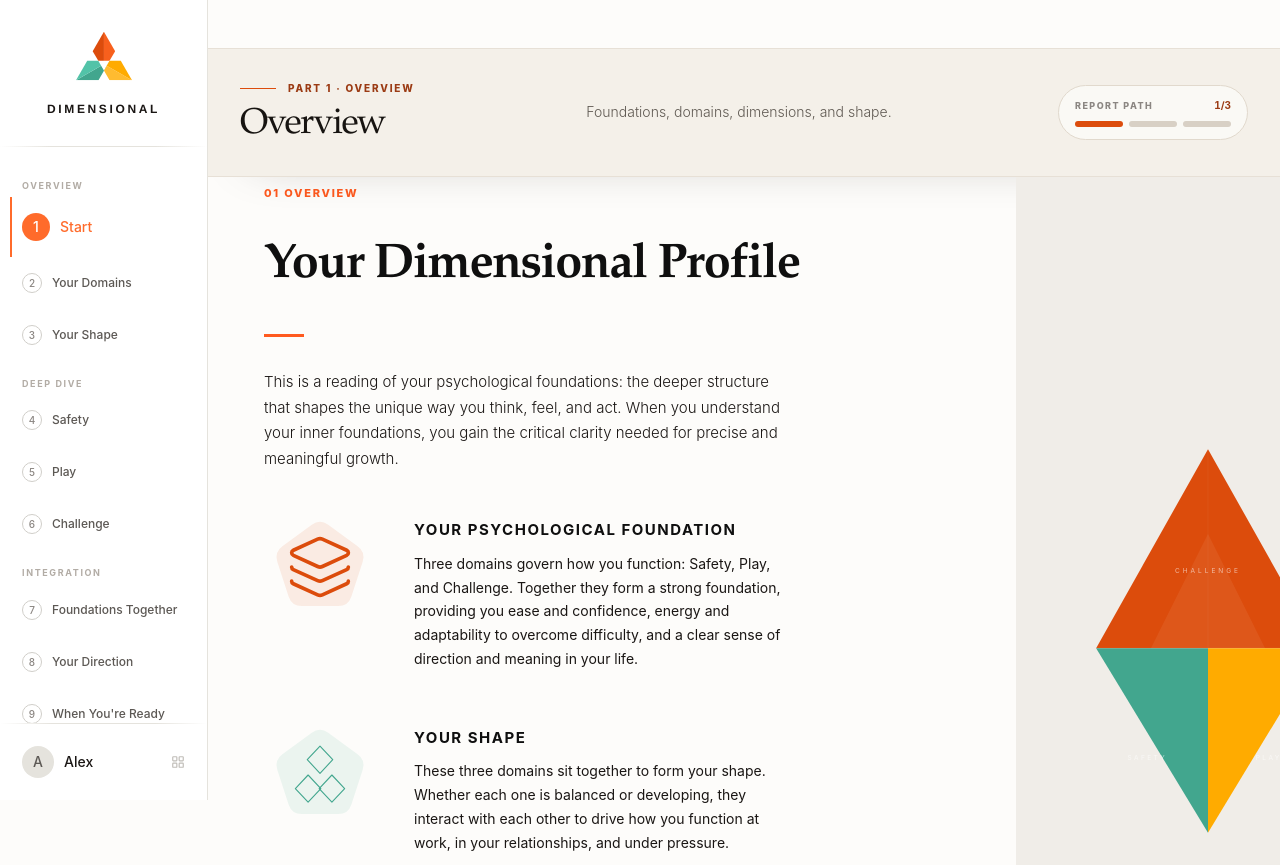
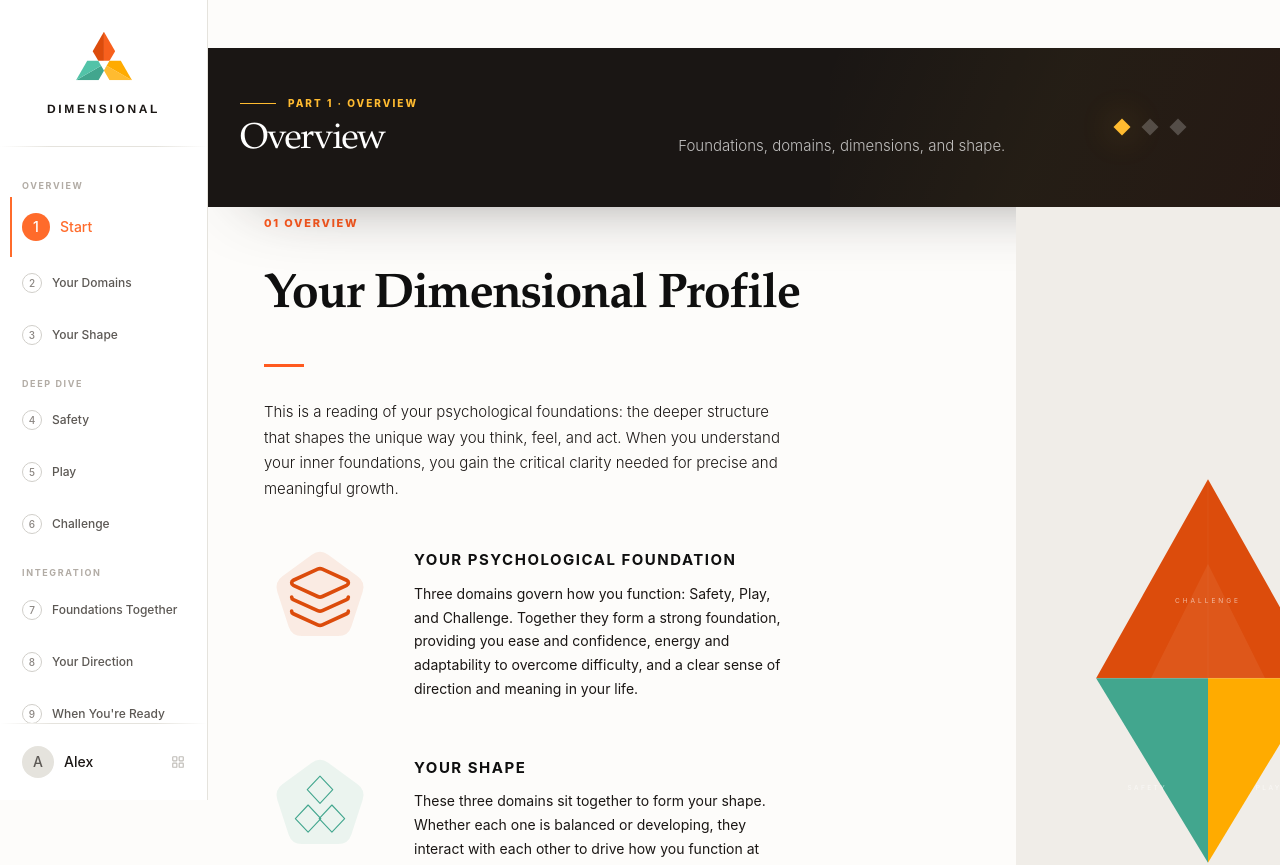
Before and after one commit to neurokrystal/report-design, a React (Vite) app: page / in a window 1280 px wide. Shown: the top 865 px of the page. Built offline with nearby package versions, Linux system fonts and the light colour scheme.

Commit message:
Refine editorial report visuals

```diff
--- a/src/app/App.tsx
+++ b/src/app/App.tsx
@@ -126,16 +126,34 @@ function PartDivider({
   body: string;
   className?: string;
 }) {
-  const steps = ['Overview', 'Deep dive', 'Integration'];
+  const steps = [1, 2, 3];
   return (
     <section
-      className={`relative left-1/2 w-screen -translate-x-1/2 border-y border-[#E7E0D6] bg-[#F4F0E9] px-4 py-8 shadow-[0_22px_52px_-48px_rgba(26,22,20,0.42)] md:w-[calc(100vw-13rem)] md:px-8 ${className}`}
+      className={`relative left-1/2 w-screen -translate-x-1/2 overflow-hidden bg-[#1A1614] px-4 py-12 text-white shadow-[0_28px_76px_-54px_rgba(26,22,20,0.78)] md:w-[calc(100vw-13rem)] md:px-8 ${className}`}
     >
-      <div className="mx-auto grid max-w-5xl gap-6 md:grid-cols-[0.72fr_1fr_auto] md:items-center">
+      <div
+        className="absolute inset-y-0 right-0 w-[42%] opacity-45"
+        style={{
+          background: 'linear-gradient(112deg, transparent 0%, rgba(255,187,48,0.10) 48%, rgba(220,76,12,0.13) 100%)',
+        }}
+      />
+      <div className="absolute right-[9%] top-1/2 hidden -translate-y-1/2 items-center gap-4 md:flex" aria-hidden="true">
+        {steps.map(item => (
+          <span
+            key={item}
+            className="block h-3 w-3 rotate-45"
+            style={{
+              backgroundColor: item === step ? '#FFBB30' : 'rgba(255,255,255,0.22)',
+              boxShadow: item === step ? '0 0 34px rgba(255,187,48,0.45)' : undefined,
+            }}
+          />
+        ))}
+      </div>
+      <div className="relative mx-auto grid max-w-5xl gap-7 md:grid-cols-[0.72fr_1fr] md:items-end">
         <div>
           <div className="mb-3 flex items-center gap-3">
-            <span className="h-px w-9 bg-[#DC4C0C]" />
-            <p className="text-[10px] font-extrabold uppercase tracking-[0.18em] text-[#9B3B14]">
+            <span className="h-px w-9 bg-[#FFBB30]" />
+            <p className="text-[10px] font-extrabold uppercase tracking-[0.2em] text-[#FFBB30]">
               {part} · {label}
             </p>
           </div>
@@ -145,33 +163,15 @@ function PartDivider({
               fontSize: 'clamp(1.75rem, 2.8vw, 2.55rem)',
               lineHeight: 1,
               letterSpacing: '-0.04em',
-              color: '#171411',
+              color: '#FFFFFF',
             }}
           >
             {title}
           </h2>
         </div>
-        <p className="max-w-xl text-[14px] leading-relaxed text-[#5F5952]" style={{ fontWeight: 300 }}>
+        <p className="max-w-xl text-[15px] leading-relaxed text-white/72" style={{ fontWeight: 300 }}>
           {body}
         </p>
-        <div className="min-w-[190px] rounded-full border border-[#E1D9CD] bg-[#FDFCFA]/72 px-4 py-3">
-          <div className="mb-2 flex items-center justify-between gap-3">
-            <span className="text-[9px] font-extrabold uppercase tracking-[0.16em] text-[#8B8682]">Report path</span>
-            <span className="text-[10px] font-bold tabular-nums text-[#9B3B14]">{step}/3</span>
-          </div>
-          <div className="grid grid-cols-3 gap-1.5" aria-label={`${part} of 3`}>
-            {steps.map((name, index) => {
-              const active = index + 1 <= step;
-              return (
-                <span
-                  key={name}
-                  className="h-1.5 rounded-full"
-                  style={{ backgroundColor: active ? '#DC4C0C' : '#D8D0C5' }}
-                />
-              );
-            })}
-          </div>
-        </div>
       </div>
     </section>
   );
--- a/src/app/components/DomainSection.tsx
+++ b/src/app/components/DomainSection.tsx
@@ -905,11 +905,17 @@ function SafetyLevelReflection({ domain, color, tint }: { domain: 'Safety' | 'Pl
         ))}
       </div>
       <div
-        className="mx-auto max-w-4xl overflow-hidden rounded-[32px] p-6 text-white shadow-[0_28px_72px_-54px_rgba(26,22,20,0.72)] md:p-8"
+        className="relative mx-auto max-w-4xl overflow-hidden rounded-[34px] border border-white/70 p-6 shadow-[0_30px_78px_-58px_rgba(26,22,20,0.55)] md:p-8"
         style={{
-          background: `linear-gradient(135deg, #1A1614 0%, #211A16 48%, ${color} 160%)`,
+          background: `linear-gradient(135deg, ${tint} 0%, #FFF6EA 52%, #FDFCFA 100%)`,
         }}
       >
+        <div
+          className="absolute inset-0 opacity-80"
+          style={{
+            background: `radial-gradient(circle at 24% 18%, ${color}30, transparent 34%), radial-gradient(circle at 78% 24%, rgba(216,138,53,0.24), transparent 32%), radial-gradient(circle at 48% 110%, rgba(255,255,255,0.86), transparent 52%)`,
+          }}
+        />
         <div className="grid gap-8 md:grid-cols-[1fr_auto_1fr] md:gap-0">
           <ReflectionColumn
             title="How you see yourself"
@@ -917,7 +923,7 @@ function SafetyLevelReflection({ domain, color, tint }: { domain: 'Safety' | 'Pl
             color={color}
             Icon={Check}
           />
-          <div className="hidden w-px bg-white/14 md:block" />
+          <div className="relative hidden w-px bg-[#D8D0C5]/80 md:block" />
           <ReflectionColumn
             title="How others see you"
             points={data.othersPoints}
@@ -940,21 +946,19 @@ function ReflectionColumn({ title, points, color, Icon }: {
     <motion.div
       whileHover={{ y: -3 }}
       transition={{ duration: 0.28, ease: [0.16, 1, 0.3, 1] }}
-      className="px-2 text-center md:px-8"
+      className="relative px-2 text-center md:px-8"
     >
-      <div className="mx-auto grid h-14 w-14 place-items-center rounded-full bg-white/10 ring-1 ring-white/18" style={{ color }}>
+      <div className="mx-auto grid h-14 w-14 place-items-center rounded-full bg-white/82 shadow-[0_16px_30px_-24px_rgba(26,22,20,0.48)] ring-1 ring-white" style={{ color }}>
         <Icon size={23} strokeWidth={2.25} />
       </div>
-      <p className="mt-5 text-[10px] font-extrabold uppercase tracking-[0.18em]" style={{ color }}>
+      <p className="mt-5 text-[10px] font-extrabold uppercase tracking-[0.18em]" style={{ color: contrastText(color) }}>
         {title}
       </p>
       <div className="mt-7 grid gap-3">
         {points.map(point => (
-          <div key={point} className="rounded-full bg-white/[0.075] px-5 py-3 ring-1 ring-white/10">
-            <span className="text-[24px] leading-tight text-white" style={{ fontFamily: SERIF }}>
-              {point}
-            </span>
-          </div>
+          <p key={point} className="text-[25px] leading-tight text-[#15110F]" style={{ fontFamily: SERIF }}>
+            {point}
+          </p>
         ))}
       </div>
     </motion.div>
--- a/src/app/components/YourShape.tsx
+++ b/src/app/components/YourShape.tsx
@@ -6,21 +6,6 @@ import { DOMAIN_HEX_OUTLINES } from '../data/symbolFillPaths';
 const SERIF = '"Iowan Old Style", "Palatino Linotype", "Book Antiqua", Georgia, serif';
 const NAV_ORANGE = '#FF5A1F';
 const CHALLENGE = '#DC4C0C';
-
-const observations = [
-  {
-    body: 'Challenge sits at the top.',
-    color: CHALLENGE,
-  },
-  {
-    body: 'Safety and Play are running low beneath it.',
-    color: '#AAA399',
-  },
-  {
-    body: 'The result is a powerful peak with a fragile base.',
-    color: '#AAA399',
-  },
-];
 
 const shapeSlides = [
   {
@@ -109,42 +94,26 @@ export function YourShape() {
         <div className="mb-7 h-[3px] w-10" style={{ backgroundColor: NAV_ORANGE }} />
       </header>
 
-      <section className="grid gap-10 lg:grid-cols-[0.9fr_1.1fr] lg:items-center">
-        <div className="space-y-6">
+      <section className="grid gap-10 lg:grid-cols-[0.78fr_1.22fr] lg:items-center">
+        <div>
           <h2
             style={{
               fontFamily: SERIF,
-              fontSize: 'clamp(1.65rem, 2.65vw, 2.25rem)',
+              fontSize: 'clamp(1.85rem, 3vw, 2.7rem)',
               fontWeight: 600,
               color: '#0F0F0F',
               letterSpacing: '-0.035em',
-              lineHeight: 1.1,
+              lineHeight: 1.04,
             }}
           >
             Together, your domains form a Sharp Peak.
           </h2>
-          <div className="grid gap-3">
-            {observations.map((point, index) => {
-              return (
-              <motion.div
-                key={point.body}
-                className="group flex items-center gap-4 rounded-[18px] bg-[#F7F4EE] px-5 py-4 transition-colors hover:bg-[#F0EBE1]"
-                initial={{ opacity: 0, x: -10 }}
-                whileInView={{ opacity: 1, x: 0 }}
-                viewport={{ once: true, amount: 0.55 }}
-                transition={{ duration: 0.35, delay: index * 0.06 }}
-              >
-                <span className="h-2.5 w-2.5 shrink-0 rounded-full" style={{ backgroundColor: point.color }} />
-                <span className="text-[18px] leading-snug text-[#1A1614]" style={{ fontWeight: 300 }}>
-                  {point.body}
-                </span>
-              </motion.div>
-              );
-            })}
-          </div>
+          <p className="mt-6 max-w-md text-[18px] leading-relaxed text-[#4D4945]" style={{ fontWeight: 300 }}>
+            Challenge rises as the apex of the profile, while Safety and Play form a quieter base beneath it.
+          </p>
         </div>
 
-        <div className="flex justify-center lg:justify-end">
+        <div className="flex justify-center lg:justify-center">
           <ShapeGraphic />
         </div>
       </section>
@@ -223,15 +192,17 @@ export function YourShape() {
 
 function ShapeGraphic() {
   return (
-    <div className="relative w-full max-w-[580px]">
+    <div className="relative w-full max-w-[700px]">
       <motion.div
-        className="absolute left-1/2 top-[6%] h-[42%] w-[52%] -translate-x-1/2 rounded-full blur-xl"
-        style={{ background: 'radial-gradient(circle, rgba(242,85,26,0.22), rgba(242,85,26,0.08) 52%, rgba(242,85,26,0) 74%)' }}
-        animate={{ opacity: [0.58, 0.9, 0.58], scale: [0.96, 1.06, 0.96] }}
-        transition={{ duration: 4.8, repeat: Infinity, ease: 'easeInOut' }}
+        className="absolute left-1/2 top-[2%] h-[48%] w-[56%] -translate-x-1/2 rounded-full blur-2xl"
+        style={{ background: 'radial-gradient(circle, rgba(242,85,26,0.24), rgba(242,85,26,0.08) 50%, rgba(242,85,26,0) 74%)' }}
+        initial={{ opacity: 0.15, scale: 0.94 }}
+        whileInView={{ opacity: 0.72, scale: 1 }}
+        viewport={{ once: true, amount: 0.4 }}
+        transition={{ duration: 1.2, ease: 'easeOut' }}
       />
-      <div className="absolute inset-x-8 bottom-[10%] h-20 rounded-full bg-[radial-gradient(ellipse,rgba(26,22,20,0.13),transparent_68%)] blur-xl" />
-      <svg viewBox="0 0 560 500" className="relative z-10 w-full overflow-visible" aria-labelledby="shapeGraphicTitle shapeGraphicDesc" role="img">
+      <div className="absolute inset-x-8 bottom-[7%] h-20 rounded-full bg-[radial-gradient(ellipse,rgba(26,22,20,0.12),transparent_68%)] blur-xl" />
+      <svg viewBox="0 0 560 430" className="relative z-10 w-full overflow-visible" aria-labelledby="shapeGraphicTitle shapeGraphicDesc" role="img">
         <title id="shapeGraphicTitle">Sharp Peak structure</title>
         <desc id="shapeGraphicDesc">Challenge forms the apex, with Play and Safety forming the lower foundations beneath it.</desc>
         <defs>
@@ -241,7 +212,7 @@ function ShapeGraphic() {
         </defs>
 
         <motion.g
-          transform="translate(76 36) scale(1)"
+          transform="translate(28 -2) scale(1.24)"
           filter="url(#shapeDrop)"
           initial={{ opacity: 0, y: 18 }}
           whileInView={{ opacity: 1, y: 0 }}
@@ -250,24 +221,18 @@ function ShapeGraphic() {
         >
           <path d={DOMAIN_HEX_OUTLINES.Safety} fill="#C9C1B5" opacity="0.92" />
           <path d={DOMAIN_HEX_OUTLINES.Play} fill="#BDB5A9" opacity="0.95" />
+          <path d={DOMAIN_HEX_OUTLINES.Safety} stroke="#FDFCFA" strokeOpacity="0.34" strokeWidth="1.4" fill="none" />
+          <path d={DOMAIN_HEX_OUTLINES.Play} stroke="#FDFCFA" strokeOpacity="0.34" strokeWidth="1.4" fill="none" />
           <motion.path
             d={DOMAIN_HEX_OUTLINES.Challenge}
             fill="#F2551A"
-            animate={{ y: [0, -4, 0], filter: ['brightness(1)', 'brightness(1.07)', 'brightness(1)'] }}
-            transition={{ duration: 4.8, repeat: Infinity, ease: 'easeInOut' }}
+            initial={{ y: 10, filter: 'brightness(1)' }}
+            whileInView={{ y: 0, filter: 'brightness(1.04)' }}
+            viewport={{ once: true, amount: 0.45 }}
+            transition={{ duration: 0.95, ease: 'easeOut', delay: 0.12 }}
           />
+          <path d={DOMAIN_HEX_OUTLINES.Challenge} stroke="#FFFFFF" strokeOpacity="0.28" strokeWidth="1.6" fill="none" />
         </motion.g>
-
-        <g textAnchor="middle">
-          <text x="280" y="158" fill="#FFFFFF" fontSize="18" fontWeight="900" letterSpacing="2.2">CHALLENGE</text>
-          <text x="280" y="183" fill="#FFFFFF" fontSize="15" fontWeight="800">High</text>
-
-          <text x="168" y="296" fill="#56606A" fontSize="17" fontWeight="900" letterSpacing="2">SAFETY</text>
-          <text x="168" y="321" fill="#56606A" fontSize="14" fontWeight="800">Very Low</text>
-
-          <text x="392" y="296" fill="#56606A" fontSize="17" fontWeight="900" letterSpacing="2">PLAY</text>
-          <text x="392" y="321" fill="#56606A" fontSize="14" fontWeight="800">Low</text>
-        </g>
       </svg>
     </div>
   );
```
